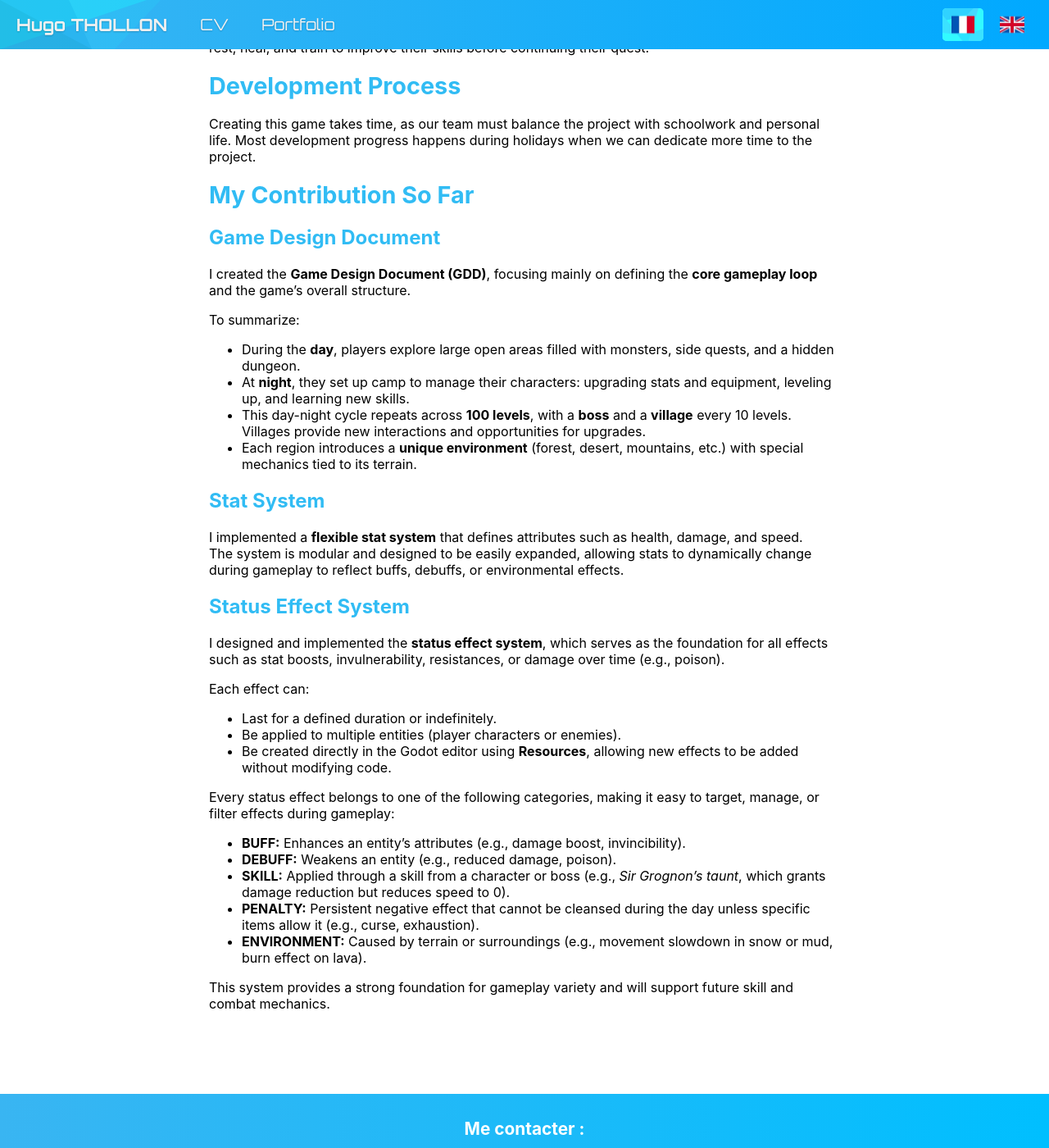
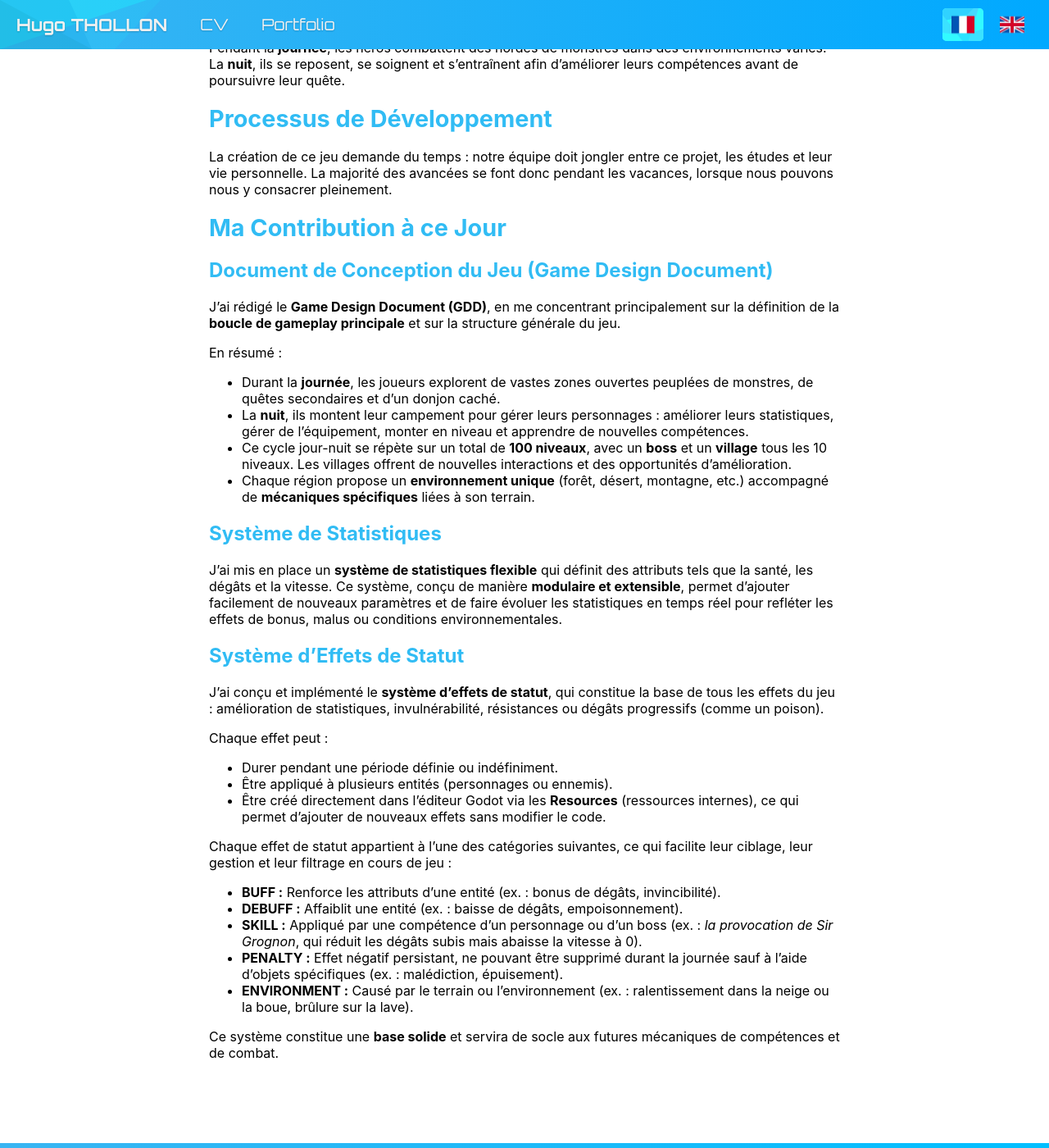
Before and after one commit to HugoTHOLLON/HugoTHOLLON.github.io, a Jekyll site: the page built from fr/projects/_posts/2024-02-01-knight-n-slash.markdown, in a window 1280 px wide and 1400 px high, scrolled down 869 px. Shown: the whole window at 82% size. Built offline with Jekyll 4.4.1, drawn with Linux system fonts in a browser that asks for light colours; some of the changed text lies outside the part shown.

Commit message:
Translation of Knight n slash article.

```diff
--- a/fr/projects/_posts/2024-02-01-knight-n-slash.markdown
+++ b/fr/projects/_posts/2024-02-01-knight-n-slash.markdown
@@ -8,57 +8,57 @@ image-path: "/assets/images/projects/KnS_SirGrognon.png"
 image-alt: "Knight 'n slash character"
 tags: ["Godot engine", "GDScript", "Game Design"]
 description: |
-  Co-developing a 3D top-down action RPG in Godot Engine with a small team of friends. I created the Game Design Document and implemented the game’s status effect system, allowing dynamic buffs, debuffs, and other effects.
+  Je co-développe un jeu d’action-RPG en vue du dessus en 3D avec une petite équipe d’amis sur le moteur Godot Engine. J’ai rédigé le Game Design Document et mis en place le système d’effets de statut (Status Effects) du jeu, permettant de gérer dynamiquement les bonus, malus et autres altérations des personnages.
 ---
 
-The art for the knight (Sir Grognon) was made by Sacha Mollet. You can find more of his work [here](https://www.artstation.com/sachamollet){:target="\_blank"}.
+L'artwork du chevalier (Sir Grognon) a été réalisé par Sacha Mollet. Vous pouvez trouver plus de ses réalisations [ici](https://www.artstation.com/sachamollet){:target="\_blank"}.
 
-# The Game
+# Le Jeu
 
-_Knight ’n Slash_ is a **3D top-down action RPG multiplayer game** developed in **Godot Engine**, where players embody **five heroes**, each with unique abilities.
+_Knight ’n Slash_ est un **jeu d’action-RPG multijoueur en 3D, vu de dessus**, développé avec le **moteur Godot Engine**. Les joueurs y incarnent **cinq héros**, chacun doté de compétences uniques.
 
-The Master of Evil threatens to conquer the world, and the heroes must embark on an epic journey across the continent to stop him. Along the way, they will encounter numerous enemies to defeat and allies willing to help... for the right price.
+Le **Maître du Mal** menace de conquérir le monde, et les héros doivent entreprendre un **voyage épique à travers le continent** pour l’en empêcher. En chemin, ils affronteront de nombreux ennemis et croiseront des alliés prêts à leur prêter main-forte... moyennant récompense.
 
-During the **day**, the heroes battle hordes of monsters across diverse environments. At **night**, they rest, heal, and train to improve their skills before continuing their quest.
+Pendant la **journée**, les héros combattent des hordes de monstres dans des environnements variés. La **nuit**, ils se reposent, se soignent et s’entraînent afin d’améliorer leurs compétences avant de poursuivre leur quête.
 
-# Development Process
+# Processus de Développement
 
-Creating this game takes time, as our team must balance the project with schoolwork and personal life. Most development progress happens during holidays when we can dedicate more time to the project.
+La création de ce jeu demande du temps : notre équipe doit jongler entre ce projet, les études et leur vie personnelle. La majorité des avancées se font donc pendant les vacances, lorsque nous pouvons nous y consacrer pleinement.
 
-# My Contribution So Far
+# Ma Contribution à ce Jour
 
-## Game Design Document
+## Document de Conception du Jeu (Game Design Document)
 
-I created the **Game Design Document (GDD)**, focusing mainly on defining the **core gameplay loop** and the game’s overall structure.
+J’ai rédigé le **Game Design Document (GDD)**, en me concentrant principalement sur la définition de la **boucle de gameplay principale** et sur la structure générale du jeu.
 
-To summarize:
+En résumé :
 
-- During the **day**, players explore large open areas filled with monsters, side quests, and a hidden dungeon.
-- At **night**, they set up camp to manage their characters: upgrading stats and equipment, leveling up, and learning new skills.
-- This day-night cycle repeats across **100 levels**, with a **boss** and a **village** every 10 levels. Villages provide new interactions and opportunities for upgrades.
-- Each region introduces a **unique environment** (forest, desert, mountains, etc.) with special mechanics tied to its terrain.
+- Durant la **journée**, les joueurs explorent de vastes zones ouvertes peuplées de monstres, de quêtes secondaires et d’un donjon caché.
+- La **nuit**, ils montent leur campement pour gérer leurs personnages : améliorer leurs statistiques, gérer de l’équipement, monter en niveau et apprendre de nouvelles compétences.
+- Ce cycle jour-nuit se répète sur un total de **100 niveaux**, avec un **boss** et un **village** tous les 10 niveaux. Les villages offrent de nouvelles interactions et des opportunités d’amélioration.
+- Chaque région propose un **environnement unique** (forêt, désert, montagne, etc.) accompagné de **mécaniques spécifiques** liées à son terrain.
 
-## Stat System
+## Système de Statistiques
 
-I implemented a **flexible stat system** that defines attributes such as health, damage, and speed.
-The system is modular and designed to be easily expanded, allowing stats to dynamically change during gameplay to reflect buffs, debuffs, or environmental effects.
+J’ai mis en place un **système de statistiques flexible** qui définit des attributs tels que la santé, les dégâts et la vitesse.
+Ce système, conçu de manière **modulaire et extensible**, permet d’ajouter facilement de nouveaux paramètres et de faire évoluer les statistiques en temps réel pour refléter les effets de bonus, malus ou conditions environnementales.
 
-## Status Effect System
+## Système d’Effets de Statut
 
-I designed and implemented the **status effect system**, which serves as the foundation for all effects such as stat boosts, invulnerability, resistances, or damage over time (e.g., poison).
+J’ai conçu et implémenté le **système d’effets de statut**, qui constitue la base de tous les effets du jeu : amélioration de statistiques, invulnérabilité, résistances ou dégâts progressifs (comme un poison).
 
-Each effect can:
+Chaque effet peut :
 
-- Last for a defined duration or indefinitely.
-- Be applied to multiple entities (player characters or enemies).
-- Be created directly in the Godot editor using **Resources**, allowing new effects to be added without modifying code.
+- Durer pendant une période définie ou indéfiniment.
+- Être appliqué à plusieurs entités (personnages ou ennemis).
+- Être créé directement dans l’éditeur Godot via les **Resources** (ressources internes), ce qui permet d’ajouter de nouveaux effets sans modifier le code.
 
-Every status effect belongs to one of the following categories, making it easy to target, manage, or filter effects during gameplay:
+Chaque effet de statut appartient à l’une des catégories suivantes, ce qui facilite leur ciblage, leur gestion et leur filtrage en cours de jeu :
 
-- **BUFF:** Enhances an entity’s attributes (e.g., damage boost, invincibility).
-- **DEBUFF:** Weakens an entity (e.g., reduced damage, poison).
-- **SKILL:** Applied through a skill from a character or boss (e.g., _Sir Grognon’s taunt_, which grants damage reduction but reduces speed to 0).
-- **PENALTY:** Persistent negative effect that cannot be cleansed during the day unless specific items allow it (e.g., curse, exhaustion).
-- **ENVIRONMENT:** Caused by terrain or surroundings (e.g., movement slowdown in snow or mud, burn effect on lava).
+- **BUFF :** Renforce les attributs d’une entité (ex. : bonus de dégâts, invincibilité).
+- **DEBUFF :** Affaiblit une entité (ex. : baisse de dégâts, empoisonnement).
+- **SKILL :** Appliqué par une compétence d’un personnage ou d’un boss (ex. : _la provocation de Sir Grognon_, qui réduit les dégâts subis mais abaisse la vitesse à 0).
+- **PENALTY :** Effet négatif persistant, ne pouvant être supprimé durant la journée sauf à l’aide d’objets spécifiques (ex. : malédiction, épuisement).
+- **ENVIRONMENT :** Causé par le terrain ou l’environnement (ex. : ralentissement dans la neige ou la boue, brûlure sur la lave).
 
-This system provides a strong foundation for gameplay variety and will support future skill and combat mechanics.
+Ce système constitue une **base solide** et servira de socle aux futures mécaniques de compétences et de combat.
```
